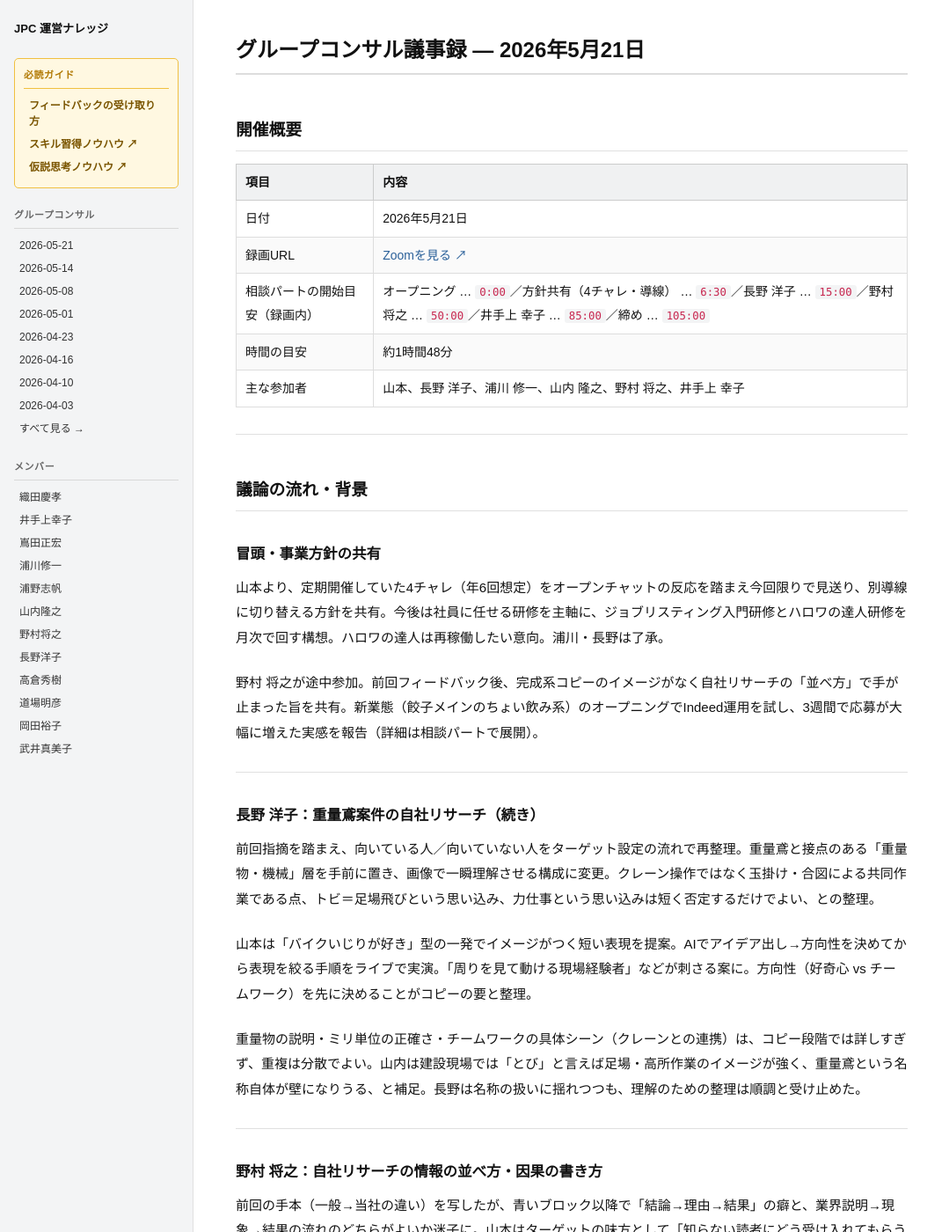
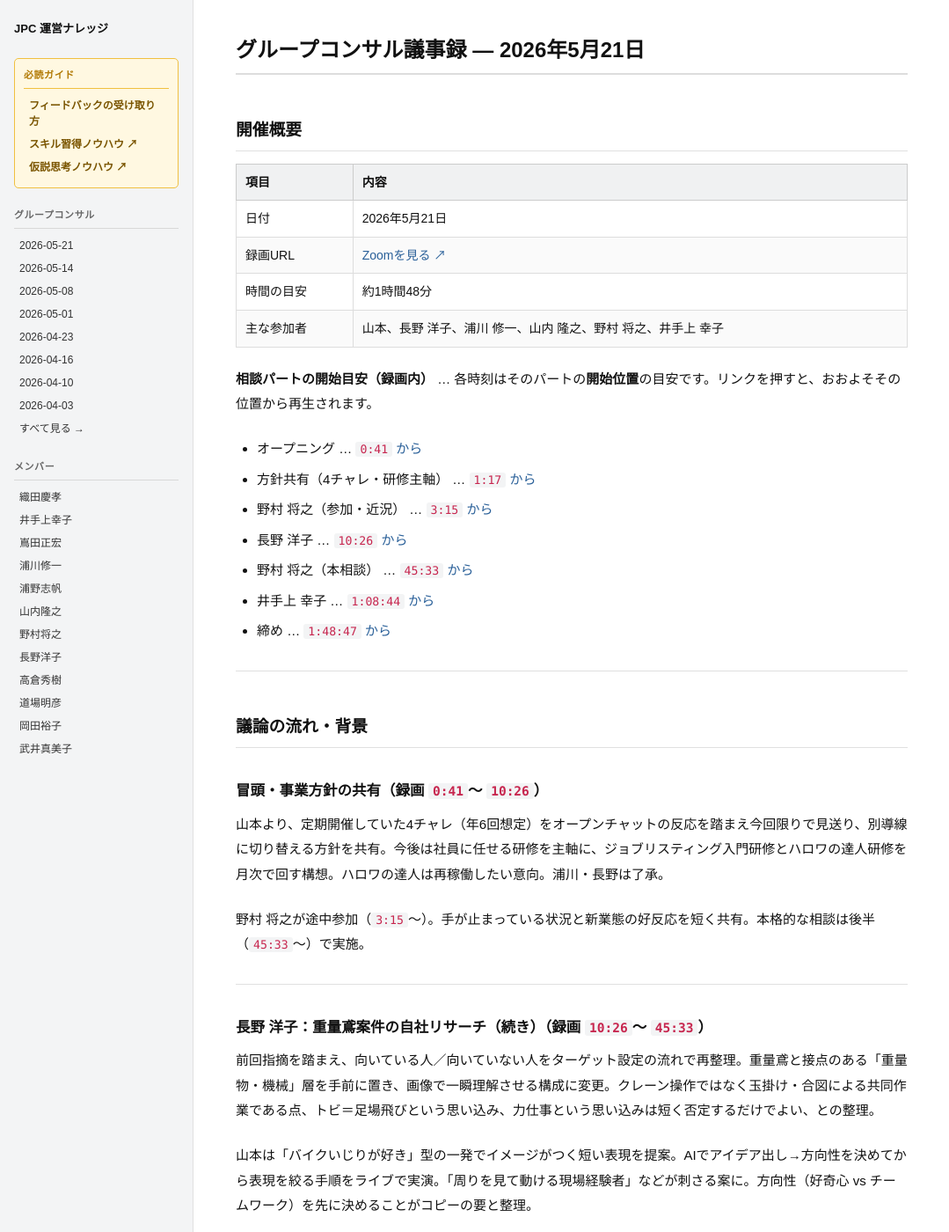
Before and after one commit to staffsolution/staffsolution-jpc, a Jekyll site: the page built from グルコン/20260521_グルコン議事録.md, in a window 1280 px wide and 1400 px high. Shown: the whole window at 88% size, without its empty margins (0-1079 px from the left). Built offline with Jekyll 4.4.1, drawn with Linux system fonts in a browser that asks for light colours; our own code applies the rules of GitHub Pages for plain Markdown files; some of the changed text lies outside the part shown.

Commit message:
JPCグルコン20260521：相談パートの録画内時刻をVTT基準で追加
Co-authored-by: Cursor <cursoragent@cursor.com>

```diff
--- a/グルコン/20260521_グルコン議事録.md
+++ b/グルコン/20260521_グルコン議事録.md
@@ -10,23 +10,32 @@ layout: default
 |------|------|
 | 日付 | 2026年5月21日 |
 | 録画URL | <a href="https://us06web.zoom.us/rec/share/ZSUYtM2I3nueCmvCY2vk3cga8kNhONwO3hhYYC4jxyzViC1D-fXFFC0SwNP8JYix.C1m6XdxM9BHGZu4c" target="_blank" rel="noopener noreferrer">Zoomを見る ↗</a> |
-| 相談パートの開始目安（録画内） | オープニング … `0:00`／方針共有（4チャレ・導線） … `6:30`／長野 洋子 … `15:00`／野村 将之 … `50:00`／井手上 幸子 … `85:00`／締め … `105:00` |
 | 時間の目安 | 約1時間48分 |
 | 主な参加者 | 山本、長野 洋子、浦川 修一、山内 隆之、野村 将之、井手上 幸子 |
+
+**相談パートの開始目安（録画内）** … 各時刻はそのパートの**開始位置**の目安です。リンクを押すと、おおよそその位置から再生されます。
+
+- オープニング … <a href="https://us06web.zoom.us/rec/share/ZSUYtM2I3nueCmvCY2vk3cga8kNhONwO3hhYYC4jxyzViC1D-fXFFC0SwNP8JYix.C1m6XdxM9BHGZu4c?t=41" target="_blank" rel="noopener noreferrer">`0:41` から</a>
+- 方針共有（4チャレ・研修主軸） … <a href="https://us06web.zoom.us/rec/share/ZSUYtM2I3nueCmvCY2vk3cga8kNhONwO3hhYYC4jxyzViC1D-fXFFC0SwNP8JYix.C1m6XdxM9BHGZu4c?t=77" target="_blank" rel="noopener noreferrer">`1:17` から</a>
+- 野村 将之（参加・近況） … <a href="https://us06web.zoom.us/rec/share/ZSUYtM2I3nueCmvCY2vk3cga8kNhONwO3hhYYC4jxyzViC1D-fXFFC0SwNP8JYix.C1m6XdxM9BHGZu4c?t=195" target="_blank" rel="noopener noreferrer">`3:15` から</a>
+- 長野 洋子 … <a href="https://us06web.zoom.us/rec/share/ZSUYtM2I3nueCmvCY2vk3cga8kNhONwO3hhYYC4jxyzViC1D-fXFFC0SwNP8JYix.C1m6XdxM9BHGZu4c?t=626" target="_blank" rel="noopener noreferrer">`10:26` から</a>
+- 野村 将之（本相談） … <a href="https://us06web.zoom.us/rec/share/ZSUYtM2I3nueCmvCY2vk3cga8kNhONwO3hhYYC4jxyzViC1D-fXFFC0SwNP8JYix.C1m6XdxM9BHGZu4c?t=2733" target="_blank" rel="noopener noreferrer">`45:33` から</a>
+- 井手上 幸子 … <a href="https://us06web.zoom.us/rec/share/ZSUYtM2I3nueCmvCY2vk3cga8kNhONwO3hhYYC4jxyzViC1D-fXFFC0SwNP8JYix.C1m6XdxM9BHGZu4c?t=6524" target="_blank" rel="noopener noreferrer">`1:08:44` から</a>
+- 締め … <a href="https://us06web.zoom.us/rec/share/ZSUYtM2I3nueCmvCY2vk3cga8kNhONwO3hhYYC4jxyzViC1D-fXFFC0SwNP8JYix.C1m6XdxM9BHGZu4c?t=6527" target="_blank" rel="noopener noreferrer">`1:48:47` から</a>
 
 ---
 
 ## 議論の流れ・背景
 
-### 冒頭・事業方針の共有
+### 冒頭・事業方針の共有（録画 `0:41`〜 `10:26`）
 
 山本より、定期開催していた4チャレ（年6回想定）をオープンチャットの反応を踏まえ今回限りで見送り、別導線に切り替える方針を共有。今後は社員に任せる研修を主軸に、ジョブリスティング入門研修とハロワの達人研修を月次で回す構想。ハロワの達人は再稼働したい意向。浦川・長野は了承。
 
-野村 将之が途中参加。前回フィードバック後、完成系コピーのイメージがなく自社リサーチの「並べ方」で手が止まった旨を共有。新業態（餃子メインのちょい飲み系）のオープニングでIndeed運用を試し、3週間で応募が大幅に増えた実感を報告（詳細は相談パートで展開）。
+野村 将之が途中参加（`3:15`〜）。手が止まっている状況と新業態の好反応を短く共有。本格的な相談は後半（`45:33`〜）で実施。
 
 ---
 
-### 長野 洋子：重量鳶案件の自社リサーチ（続き）
+### 長野 洋子：重量鳶案件の自社リサーチ（続き）（録画 `10:26`〜 `45:33`）
 
 前回指摘を踏まえ、向いている人／向いていない人をターゲット設定の流れで再整理。重量鳶と接点のある「重量物・機械」層を手前に置き、画像で一瞬理解させる構成に変更。クレーン操作ではなく玉掛け・合図による共同作業である点、トビ＝足場飛びという思い込み、力仕事という思い込みは短く否定するだけでよい、との整理。
 
@@ -36,7 +45,7 @@ layout: default
 
 ---
 
-### 野村 将之：自社リサーチの情報の並べ方・因果の書き方
+### 野村 将之：自社リサーチの情報の並べ方・因果の書き方（録画 `45:33`〜 `1:08:44`）
 
 前回の手本（一般→当社の違い）を写したが、青いブロック以降で「結論→理由→結果」の癖と、業界説明→現象→結果の流れのどちらがよいか迷子に。山本はターゲットの味方として「知らない読者にどう受け入れてもらうか」で順序を決めるべきと説明。ラーメン業界を知らない求職者には、いきなり「研修時間が短い」は意味が伝わらない。業界の一般像→結果・リスク→当社の違い、の流れが自然、との整理。
 
@@ -44,7 +53,7 @@ layout: default
 
 ---
 
-### 井手上 幸子：美容室＋リラクの施術構成と「椅子」訴求
+### 井手上 幸子：美容室＋リラクの施術構成と「椅子」訴求（録画 `1:08:44`〜 `1:48:47`）
 
 前回フィードバック（椅子でやるのでは）を受け全面やり直し。実態はリラクが主で、個室ベッド・シャンプー台（リクライニング）・待ち時間のハンド／フット／ヘッドスパなど複数動線。山本・参加者は「ベッド7割」「椅子メイン」などの説明でイメージが噛み合わず、長時間で整理。
 
```
